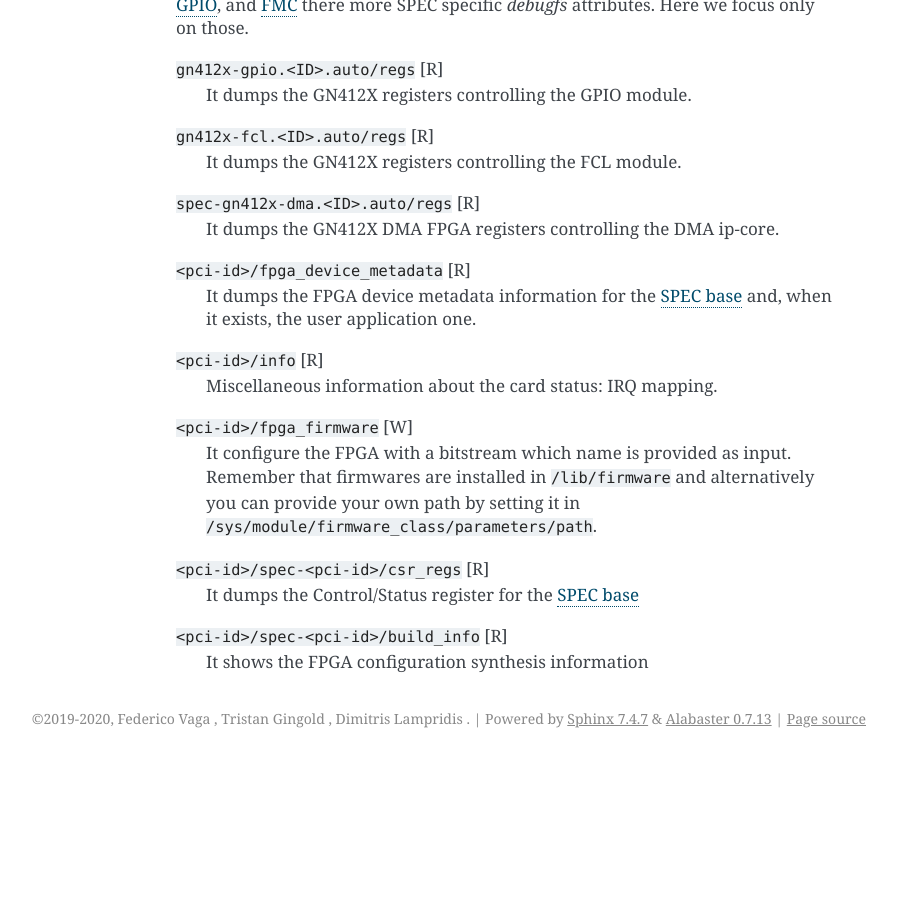
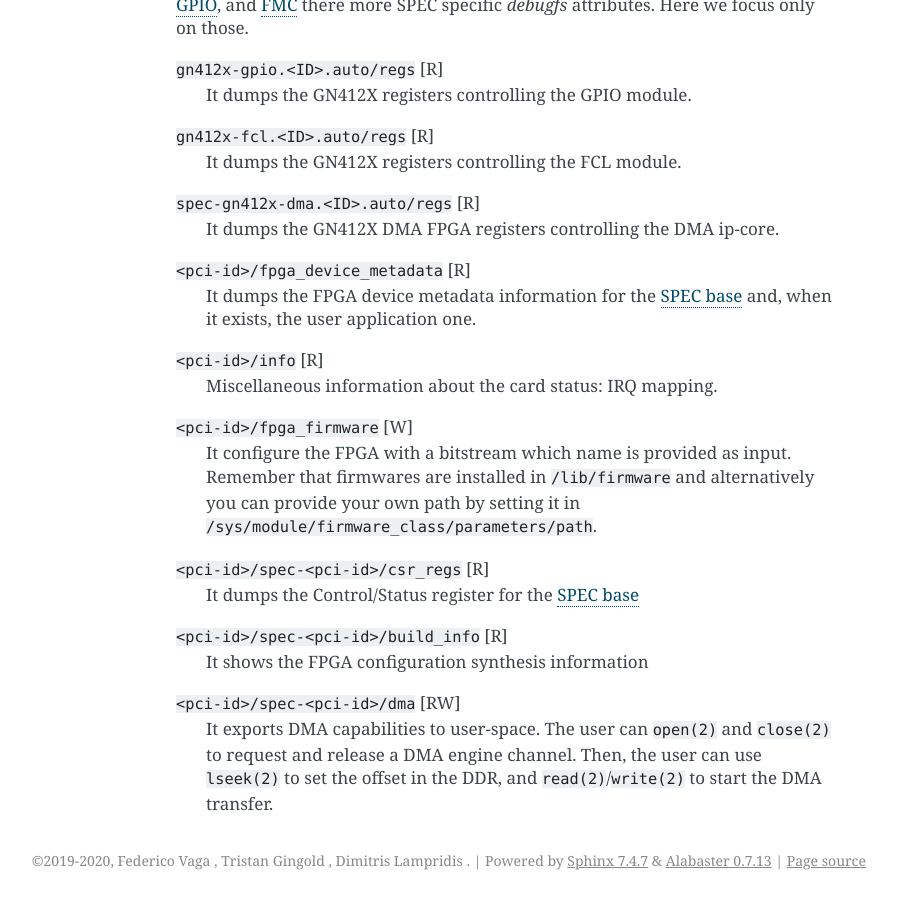
Before and after one commit to vascoguita/spec, a Sphinx documentation site: the page built from doc/sw-driver.rst, in a window 1280 px wide and 900 px high, scrolled down 3474 px. Shown: the whole window, without its empty margins (244-1141 px from the left). Built offline with Sphinx 7.4.7, drawn with Linux system fonts in a browser that asks for light colours; before the commit the page ends 4232 px from its top, so only the background shows below that.

Commit message:
doc: add information about DMA from debugfs
Signed-off-by: Federico Vaga <federico.vaga@cern.ch>

```diff
--- a/doc/sw-driver.rst
+++ b/doc/sw-driver.rst
@@ -231,3 +231,9 @@ attributes.  Here we focus only on those.
 
 ``<pci-id>/spec-<pci-id>/build_info`` [R]
   It shows the FPGA configuration synthesis information
+
+``<pci-id>/spec-<pci-id>/dma`` [RW]
+  It exports DMA capabilities to user-space. The user can ``open(2)``
+  and ``close(2)`` to request and release a DMA engine channel. Then,
+  the user can use ``lseek(2)`` to set the offset in the DDR, and
+  ``read(2)``/``write(2)`` to start the DMA transfer.
```
